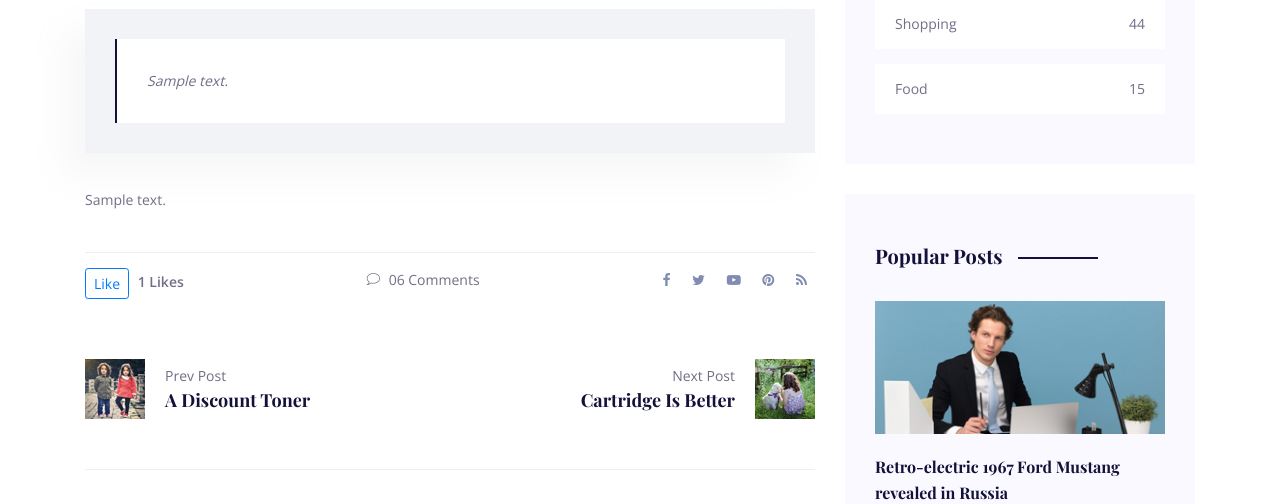
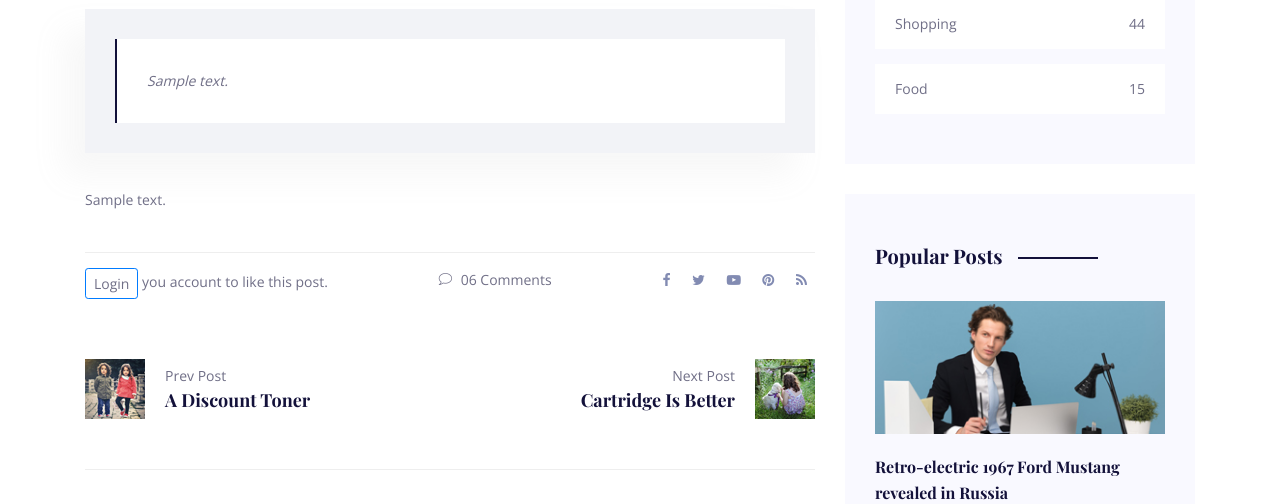
Before and after one commit to aabdulqader/blog-, a Django app: page /article/1 in a window 1280 px wide. Shown: the part 1093-1597 px from the top of the page. Run offline with Django 3.2, Linux system fonts and the light colour scheme; tables that the repository leaves empty hold one stand-in row (values such as "Sample post"); grey boxes marked "Sample" are stand-in pictures; some libraries are stand-ins or nearby versions; some web fonts are replaced.

Commit message:
Unlike Button Added

```diff
--- a/home/views.py
+++ b/home/views.py
@@ -8,7 +8,15 @@ from django.contrib import messages
 
 def LikeView(request, pk):
     post = get_object_or_404(Post, id=request.POST.get('post_id'))
-    post.likes.add(request.user)
+
+    liked = False
+    if post.likes.filter(id=request.user.id).exists():
+        post.likes.remove(request.user)
+        liked = False
+    else:
+        post.likes.add(request.user)
+        liked = True
+
     return HttpResponseRedirect(reverse('article_details', args=[str(pk)]))
 
 
@@ -34,10 +42,15 @@ class ArticleDetailView(DetailView):
 
     def get_context_data(self, **kwargs):
         context = super().get_context_data(**kwargs)
-
         stuff = get_object_or_404(Post, id=self.kwargs['pk'])
         total_likes = stuff.total_likes()
+
+        liked = False
+        if stuff.likes.filter(id=self.request.user.id).exists():
+            liked = True
+
         context["total_likes"] = total_likes
+        context["liked"] = liked
         return context
 
 
--- a/templates/article_details.html
+++ b/templates/article_details.html
@@ -54,16 +54,29 @@
                         <div class="news_d_footer flex-column flex-sm-row">
                             <form action="{% url 'like_post' post.pk %}" method ='POST'>
                                 {% csrf_token %}
-                                <button type='submit' name='post_id' value='{{post.id}}' class='btn btn-outline-primary btn-sm'>
-                                    Like
-                                </button> <strong class='ml-5'>{{total_likes}} Likes</strong>
+                                {% if user.is_authenticated %}
+                                {% if liked %}
+                                    <button type='submit' name='post_id' value='{{post.id}}' class='btn btn-outline-primary btn-sm'>
+                                        UnLike
+                                    </button> <strong class='ml-5'>{{total_likes}} Likes</strong>
 
+                                {% else %}
+                                    <button type='submit' name='post_id' value='{{post.id}}' class='btn btn-outline-primary btn-sm'>
+                                        Like
+                                    </button> <strong class='ml-5'>{{total_likes}} Likes</strong>
 
+                                {% endif %}
                                 <!--
                                 <a>
                                     <i type='submit' name='post_id' value={{post.id}} class="lnr lnr lnr-heart" ></i>Lily and 4 people like this
                                 </a>
                                 -->
+                                {% else %}
+                                    <button class='btn btn-outline-primary btn-sm'>
+                                        <a href="{% url 'login' %}">Login</a>
+                                    </button>
+                                    you account to like this post.
+                                {% endif %}
 
                             </form>
                             <a class="justify-content-sm-center ml-sm-auto mt-sm-0 mt-2" href="#"><i class="lnr lnr lnr-bubble"></i>06 Comments</a>
```
